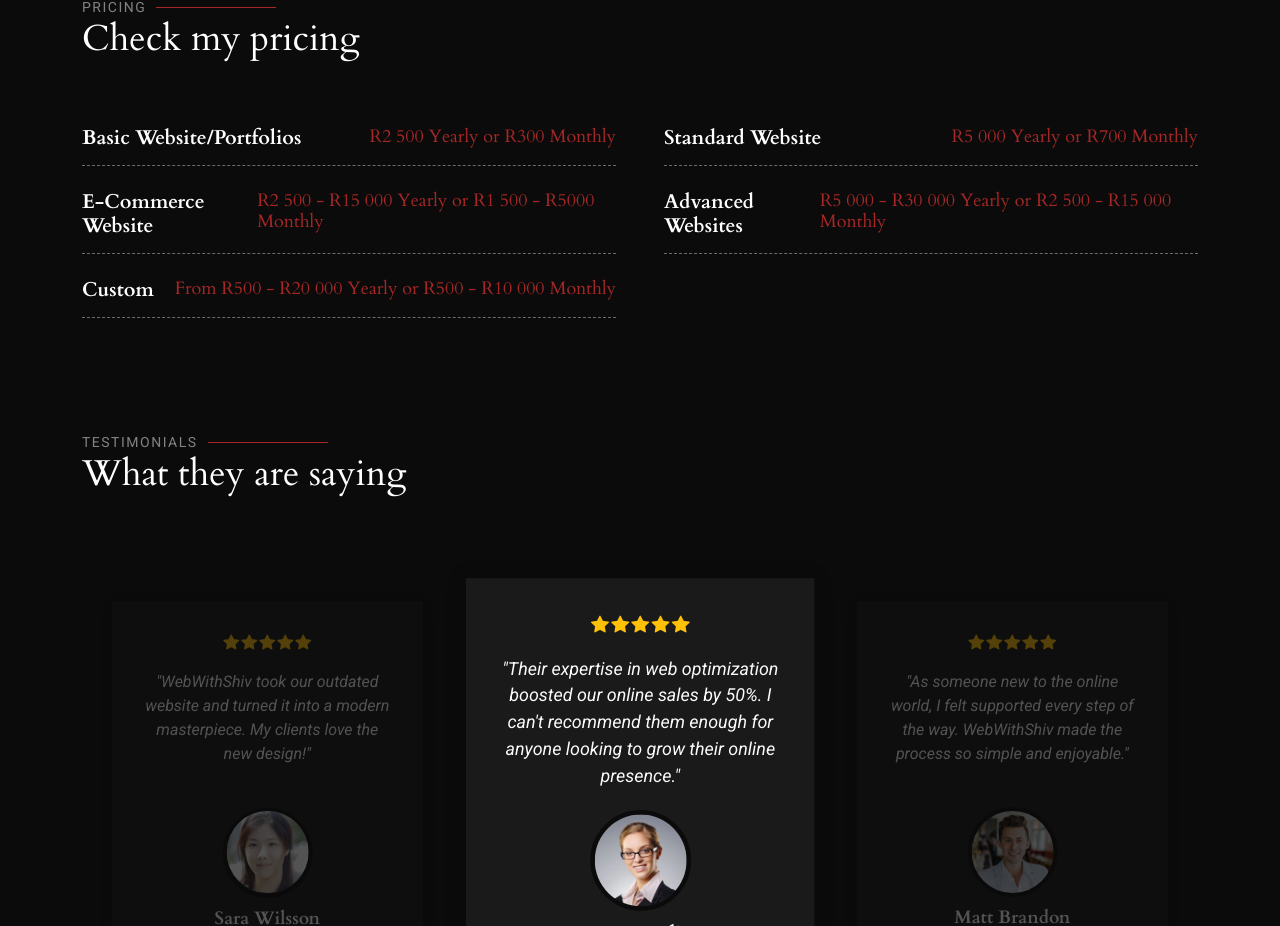
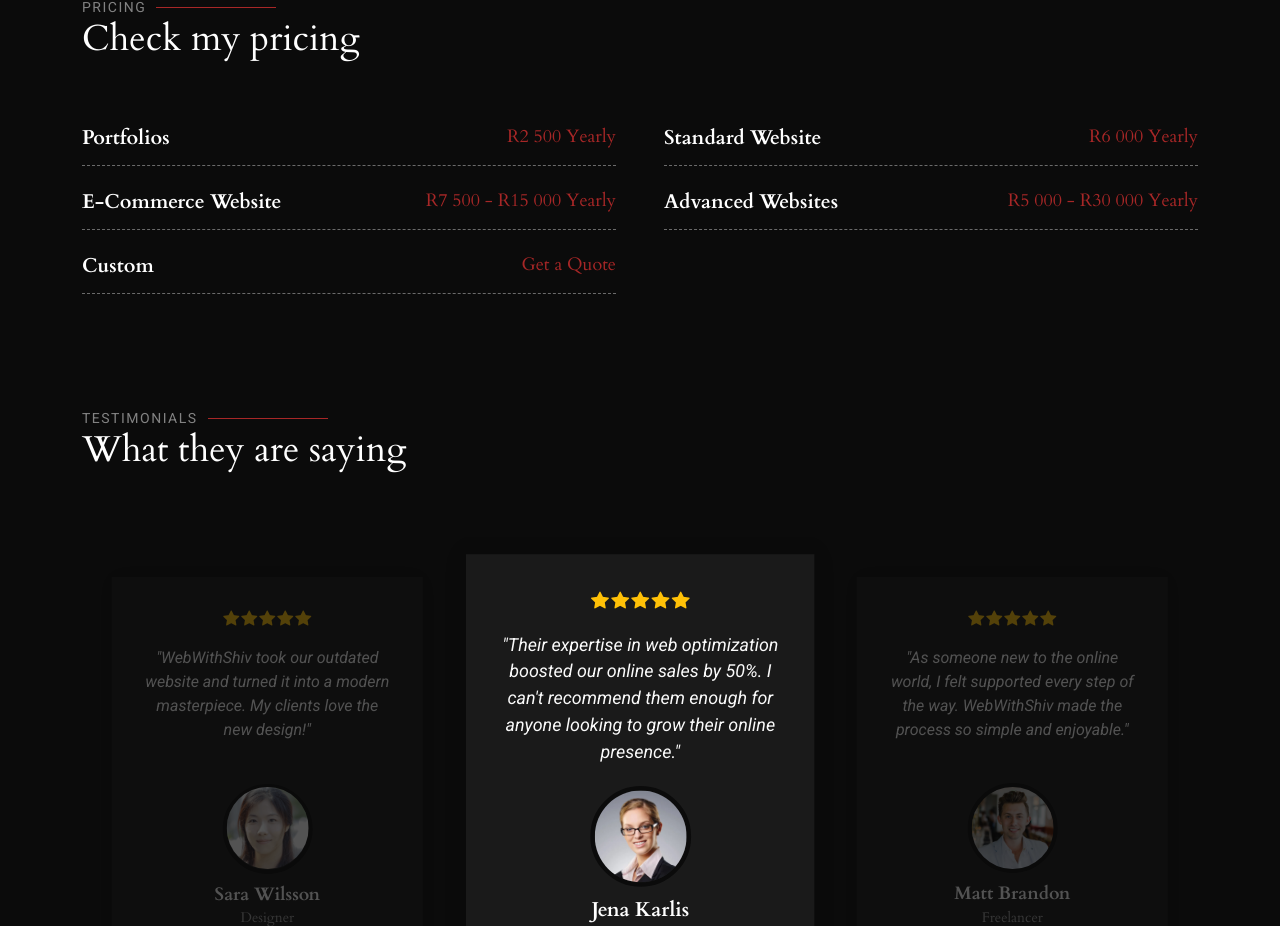
Before and after one commit to ShivanSingh17/WebWithShiv, a plain HTML site: page services.html in a window 1280 px wide. Shown: the part 1856-2782 px from the top of the page. Drawn offline with Linux system fonts and the light colour scheme.

Commit message:
Update services.html

```diff
--- a/services.html
+++ b/services.html
@@ -220,8 +220,8 @@
           <!-- Pricing Item: Basic Website -->
           <div class="col-lg-6">
             <div class="pricing-item d-flex justify-content-between">
-              <h3>Basic Website/Portfolios</h3>
-                  <h4>R2 500 Yearly or R300 Monthly</h4>
+              <h3>Portfolios</h3>
+                  <h4>R2 500 Yearly</h4>
             </div>
           </div>
           <!-- End Pricing Item -->
@@ -230,7 +230,7 @@
           <div class="col-lg-6">
             <div class="pricing-item d-flex justify-content-between">
               <h3>Standard Website</h3>
-              <h4>R5 000 Yearly or R700 Monthly</h4>
+              <h4>R6 000 Yearly </h4>
             </div>
           </div>
           <!-- End Pricing Item -->
@@ -239,7 +239,7 @@
           <div class="col-lg-6">
             <div class="pricing-item d-flex justify-content-between">
               <h3>E-Commerce Website</h3>
-              <h4>R2 500 - R15 000 Yearly or R1 500 - R5000 Monthly</h4>
+              <h4>R7 500 - R15 000 Yearly </h4>
             </div>
           </div>
           <!-- End Pricing Item -->
@@ -249,7 +249,7 @@
             <div class="pricing-item d-flex justify-content-between">
               <h3>Advanced Websites</h3>
 
-              <h4>R5 000 - R30 000 Yearly or R2 500 - R15 000 Monthly</h4>
+              <h4>R5 000 - R30 000 Yearly </h4>
             </div>
           </div>
           <!-- End Pricing Item -->
@@ -258,7 +258,7 @@
           <div class="col-lg-6">
             <div class="pricing-item d-flex justify-content-between">
               <h3>Custom </h3>
-                  <h4>From R500 - R20 000 Yearly or R500 - R10 000 Monthly</h4>
+                  <h4>Get a Quote</h4>
             </div>
           </div>
           <!-- End Pricing Item -->
```
